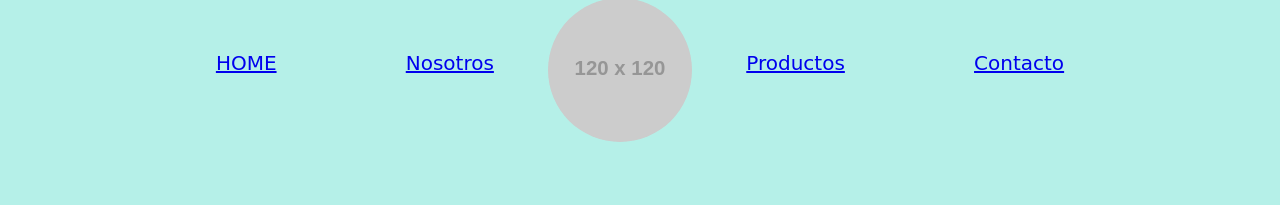
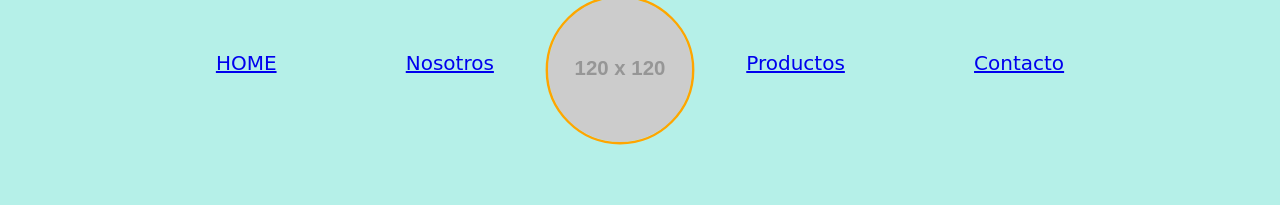
Before and after one commit to donaldo95/SegundaEntrega.1, a plain HTML site: page categorias/productos.html in a window 1280 px wide. In both pictures the pointer is over the picture 620 px from the left and 70 px from the top of the page. Shown: the top 205 px of the page. Drawn offline with Linux system fonts and the light colour scheme; placeholder pictures from the web are drawn by us; a web font is replaced by a local one.

Commit message:
Cambio de borde productos

```diff
--- a/css/estilo.css
+++ b/css/estilo.css
@@ -79,6 +79,7 @@ header {
     position: relative;
     cursor: pointer;
     border-radius: 100px;
+    outline: solid 2px orange;
 }
 
 .tituloSeccion {
```
